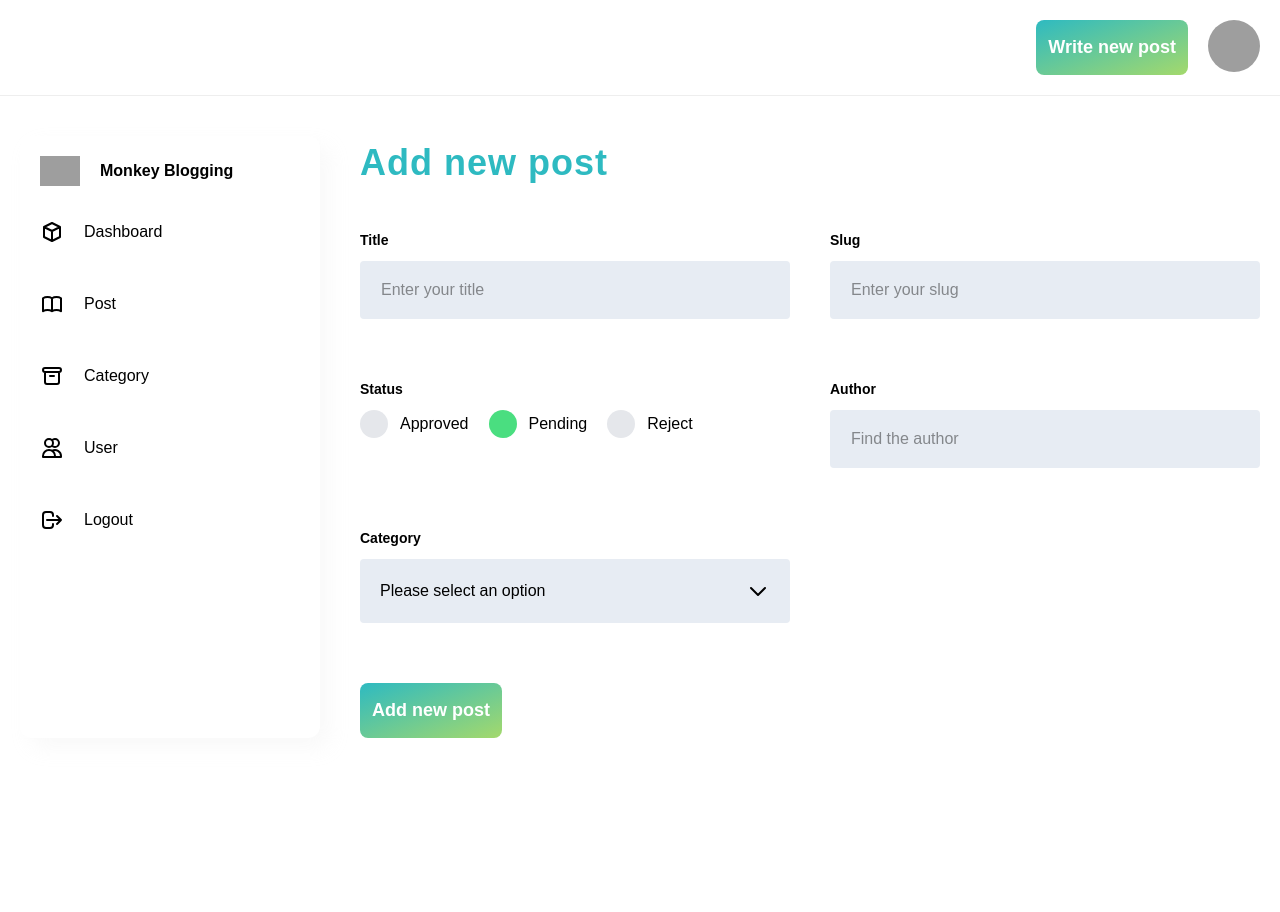
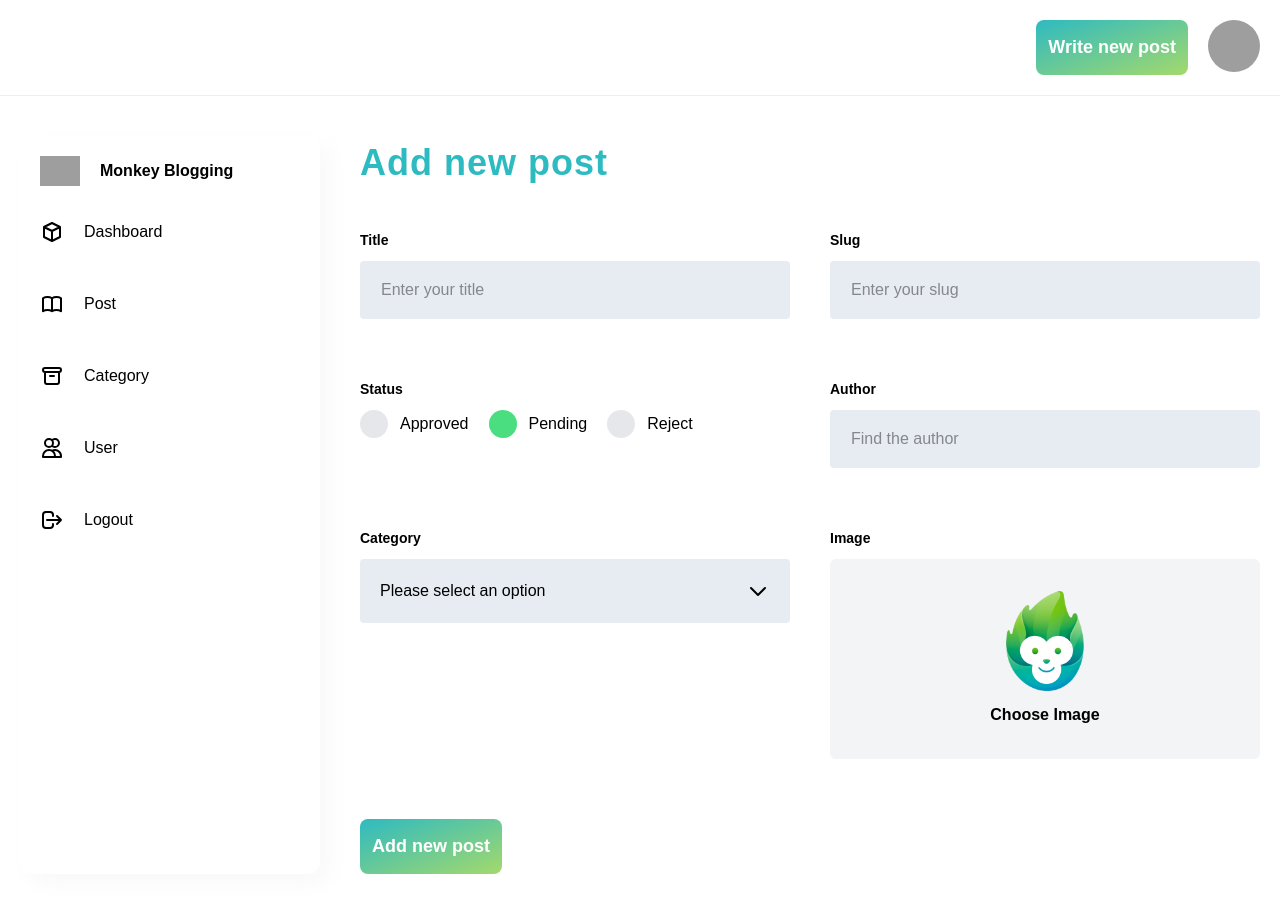
Before and after one commit to ThuanThai/MonkeyBloging, a React (Create React App) app: page /manage/add-post in a window 1280 px wide. Before the commit the page ends 800 px from the top, so only its background shows below. Built offline with nearby package versions, Linux system fonts and the light colour scheme; no server answers; grey boxes are pictures that could not be loaded.

Commit message:
Adding ImageUpload UI and function

```diff
--- /dev/null
+++ b/src/components/imageupload/ImageUpload.js
@@ -0,0 +1,49 @@
+import React from "react";
+
+const ImageUpload = ({
+    className,
+    progress,
+    onChange,
+    imageURL,
+    imageTitle,
+    ...props
+}) => {
+    return (
+        <label className="relative rounded-md overflow-hidden flex items-center justify-center min-h-[200px] bg-gray-100 w-full">
+            <input
+                {...props}
+                type="file"
+                className="hidden-input"
+                onChange={(e) => {
+                    onChange(e);
+                }}
+            />
+            {!imageURL ? (
+                <div
+                    className={`${className}  flex flex-col items-center gap-y-3`}>
+                    <img
+                        className="w-[100px] h-[100px] object-contain"
+                        srcSet="/monkey.png 3x"
+                        alt=""
+                    />
+                    <p className="font-semibold">
+                        {!!imageTitle ? imageTitle : "Choose Image"}
+                    </p>
+                    <div
+                        className="h-1 bg-primary absolute bottom-0 left-0 transition-all"
+                        style={{
+                            width: `${progress}%`,
+                        }}></div>
+                </div>
+            ) : (
+                <img
+                    className="w-full h-full object-cover"
+                    src={imageURL}
+                    alt=""
+                />
+            )}
+        </label>
+    );
+};
+
+export default ImageUpload;
--- a/src/firebase/firebase-config.js
+++ b/src/firebase/firebase-config.js
@@ -2,6 +2,7 @@
 import { initializeApp } from "firebase/app";
 import { getFirestore } from "firebase/firestore";
 import { getAuth } from "firebase/auth";
+import { getStorage } from "firebase/storage";
 // TODO: Add SDKs for Firebase products that you want to use
 // https://firebase.google.com/docs/web/setup#available-libraries
 
@@ -19,3 +20,4 @@ const firebaseConfig = {
 const app = initializeApp(firebaseConfig);
 export const db = getFirestore(app);
 export const auth = getAuth(app);
+export const storage = getStorage();
--- a/src/module/post/PostAddNew.js
+++ b/src/module/post/PostAddNew.js
@@ -9,16 +9,21 @@ import { useForm } from "react-hook-form";
 import slugify from "slugify";
 import styled from "styled-components";
 import { postStatus } from "utils/constants";
+import { ref, uploadBytesResumable, getDownloadURL } from "firebase/storage";
+import { storage } from "../../firebase/firebase-config";
+import ImageUpload from "components/imageupload/ImageUpload";
+import { useState } from "react";
 const PostAddNewStyles = styled.div``;
 
 const PostAddNew = () => {
-    const { control, watch, setValue, handleSubmit } = useForm({
+    const { control, watch, setValue, handleSubmit, getValues } = useForm({
         mode: "onChange",
         defaultValues: {
             title: "",
             slug: "",
             status: 2,
             category: "",
+            image: "",
         },
     });
     const watchStatus = watch("status");
@@ -27,7 +32,50 @@ const PostAddNew = () => {
         const cloneVal = { ...values };
         cloneVal.slug = slugify(cloneVal.slug || cloneVal.title);
         console.log(cloneVal);
+        handleUpLoadImage(cloneVal.image);
     };
+    const handleUpLoadImage = (file) => {
+        if (!file) return;
+        const storageRef = ref(storage, "images/" + file.name);
+        const uploadTask = uploadBytesResumable(storageRef, file);
+        uploadTask.on(
+            "state_changed",
+            (snapshot) => {
+                // Get task progress, including the number of bytes uploaded and the total number of bytes to be uploaded
+                const precent =
+                    (snapshot.bytesTransferred / snapshot.totalBytes) * 100;
+                console.log("Upload is " + precent + "% done");
+                setProgress(precent);
+                switch (snapshot.state) {
+                    case "paused":
+                        console.log("Upload is paused");
+                        break;
+                    case "running":
+                        console.log("Upload is running");
+                        break;
+                    default:
+                        console.log("Nothing!!");
+                }
+            },
+            (error) => {
+                console.log(error.code);
+            },
+            () => {
+                // Upload completed successfully, now we can get the download URL
+                getDownloadURL(uploadTask.snapshot.ref).then((downloadURL) => {
+                    setImageURL(downloadURL);
+                });
+            }
+        );
+    };
+    const handleSelectImage = (e) => {
+        const file = e.target.files[0];
+        setValue("image", file);
+        setImageTitle(file.name);
+    };
+    const [progress, setProgress] = useState(0);
+    const [imageURL, setImageURL] = useState("");
+    const [imageTitle, setImageTitle] = useState("");
     return (
         <PostAddNewStyles>
             <h1 className="dashboard-heading">Add new post</h1>
@@ -108,7 +156,14 @@ const PostAddNew = () => {
                             <Dropdown.Option>Developer</Dropdown.Option>
                         </Dropdown>
                     </Field>
-                    <Field></Field>
+                    <Field>
+                        <Label>Image</Label>
+                        <ImageUpload
+                            imageTitle={imageTitle}
+                            imageURL={imageURL}
+                            onChange={handleSelectImage}
+                            progress={progress}></ImageUpload>
+                    </Field>
                 </div>
                 <Button primary type="submit" className="mx-auto">
                     Add new post
```
